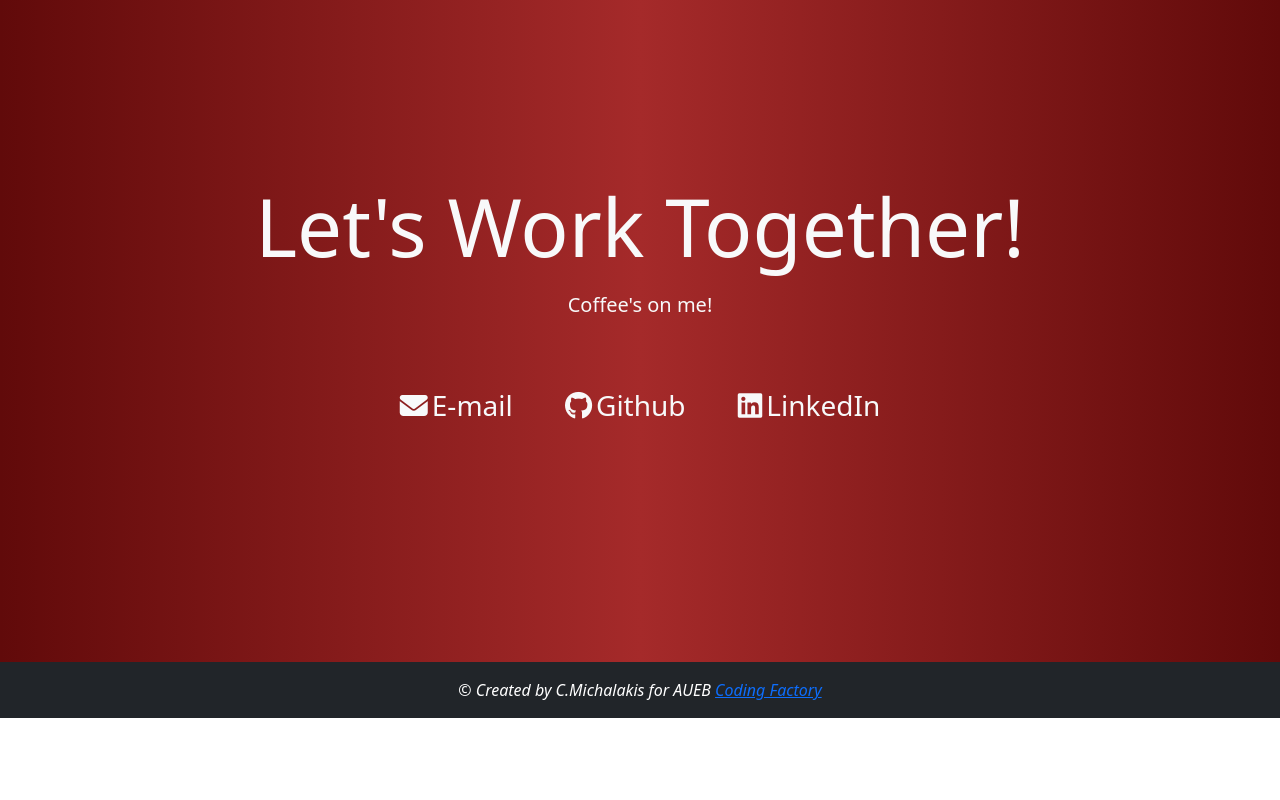
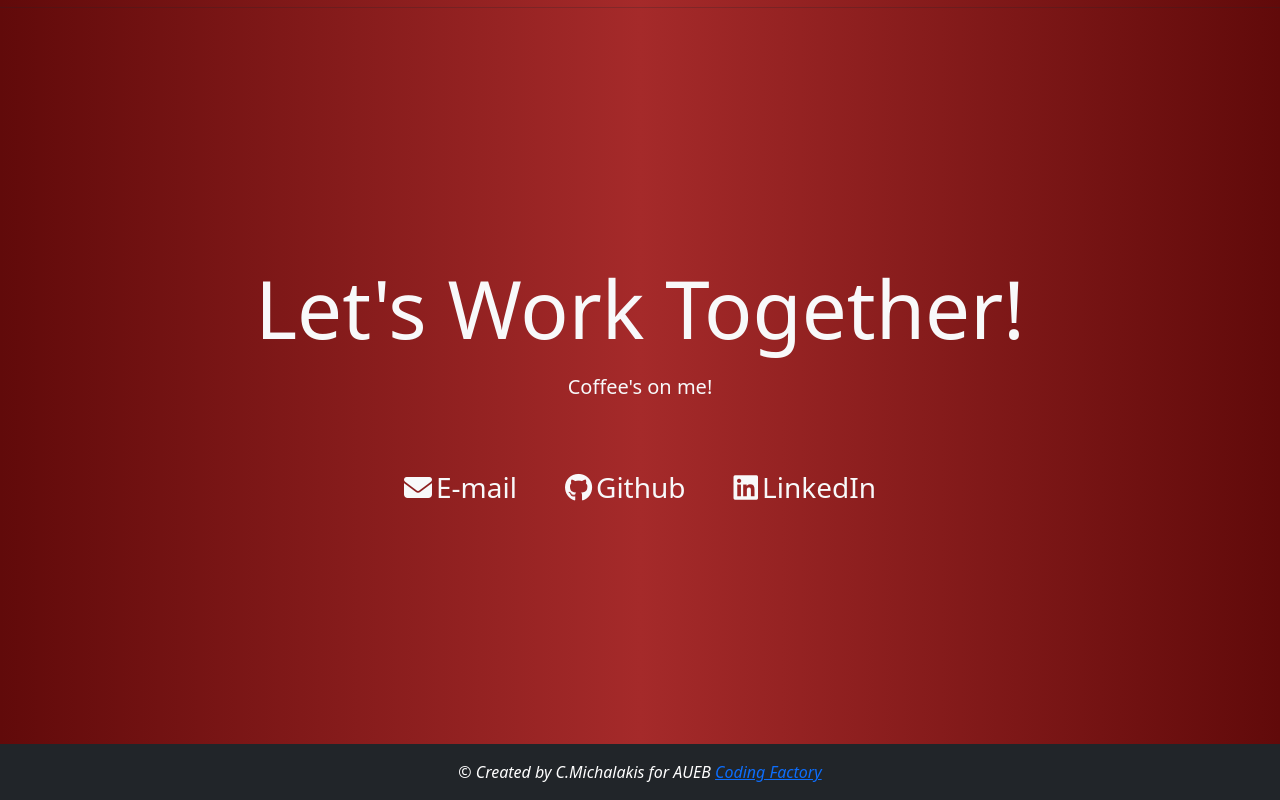
Before and after one commit to CharioMich/cf-portfolio, a plain HTML site: page index.html in a window 1280 px wide. Shown: the part 1964-2764 px from the top of the page. Before the commit the page ends 2682 px from the top, so only its background shows below. Drawn offline with nearby package versions, Linux system fonts and the light colour scheme.

Commit message:
small css update

```diff
--- a/index.html
+++ b/index.html
@@ -10,7 +10,7 @@
     <title>Portfolio</title>
 </head>
 <body>
-  <nav class="navbar fixed-top bg-body-tertiary p-3">
+  <nav class="navbar d-flex bg-body-tertiary p-3">
     <div class="d-flex cf-head-container">
       <a class="navbar-brand cf-head" href="#welcome">
         <i class="fa-solid fa-briefcase"></i>
@@ -108,13 +108,13 @@
       <p class="display-1 text-center text-light">Let's Work Together!</p>
       <p class="text-center text-light fs-5">Coffee's on me!</p>
     </div>
-    <div class="mt-5">
+    <div class="d-flex flex-wrap justify-content-center mt-5">
       <a class="link-light link-offset-2 link-underline-opacity-0 link-underline-opacity-50-hover fs-3 pe-5" href="mailto:mpampisb@gmail.com" target="_blank"><i class="fa-solid fa-envelope pe-1"></i>E-mail</a>
       <a class="link-light link-offset-2 link-underline-opacity-0 link-underline-opacity-50-hover fs-3 pe-5" href="https://github.com/CharioMich" target="_blank"><i class="fa-brands fa-github pe-1"></i>Github</a>
       <a class="link-light link-offset-2 link-underline-opacity-0 link-underline-opacity-50-hover fs-3" href="https://linkedin.com/in/charalampos-m-222776333" target="_blank"><i class="fa-brands fa-linkedin pe-1"></i>LinkedIn</a>
     </div>
   </section>
-  <footer class="text-bg-dark p-3 d-flex justify-content-center">
+  <footer class="text-bg-dark p-3 d-flex justify-content-center text-center">
     <i>&copy; Created by C.Michalakis for AUEB <a class="cf-foot-link" href="https://codingfactory.aueb.gr" target="_blank">Coding Factory</a></i>
   </footer>
 </body>
```
